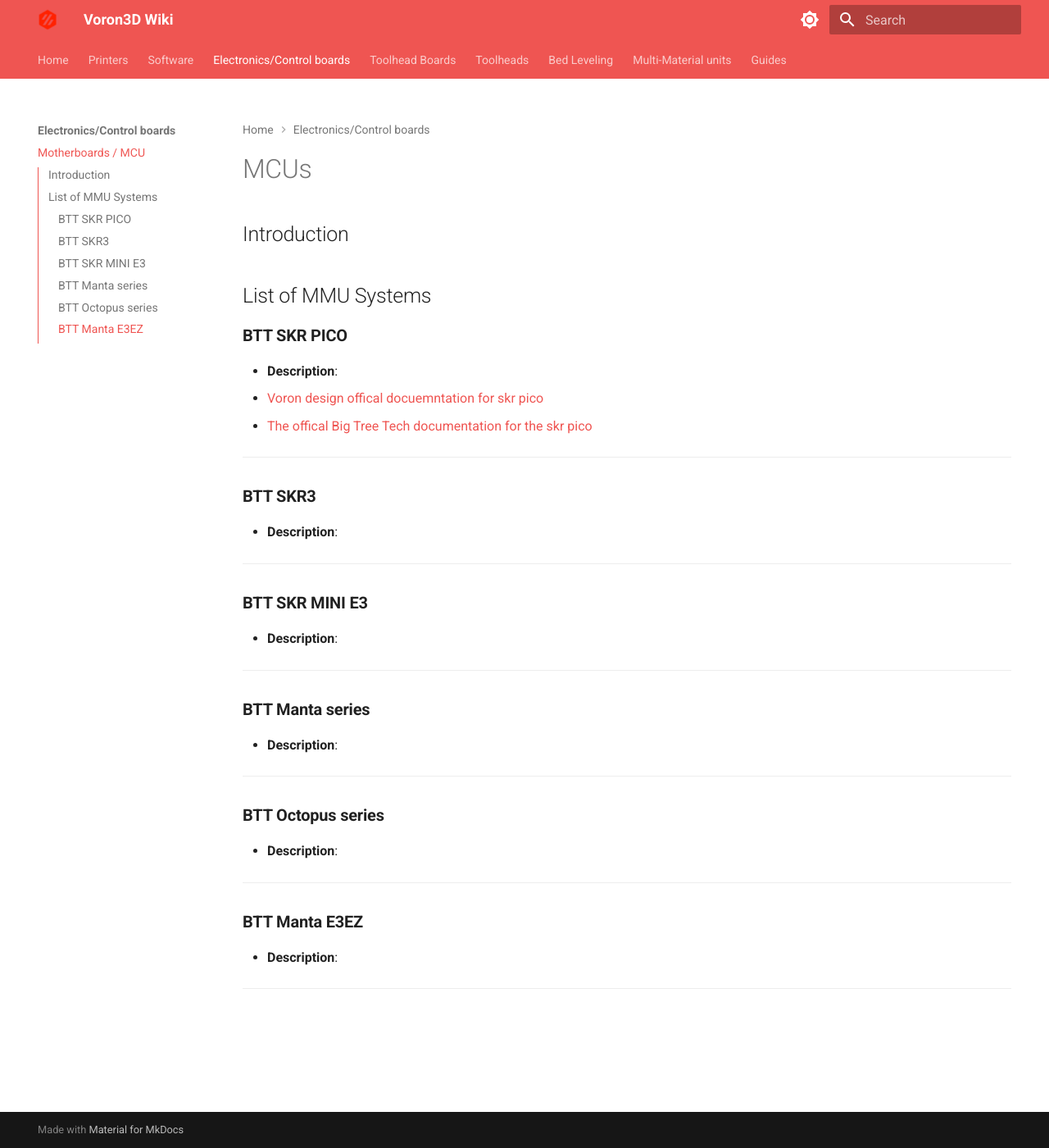
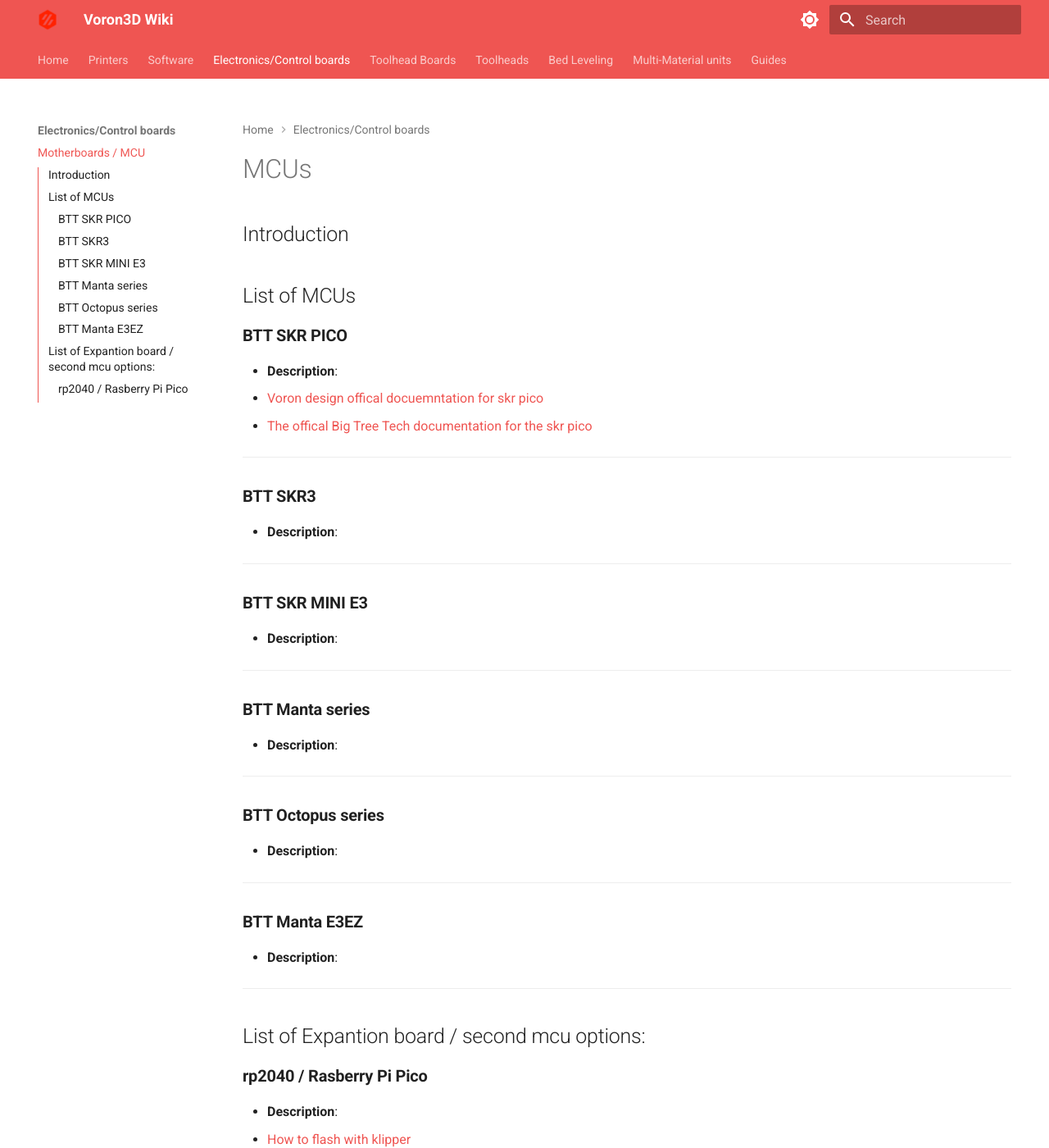
Before and after one commit to Voron3D-wiki/voron3d-wiki, an MkDocs documentation site: the page built from docs/electronics/mcu.md, in a window 1280 px wide and 1400 px high. Shown: the whole window at 82% size. Built offline with MkDocs 1.6.1 and Material for MkDocs 9.7.7, drawn with Linux system fonts in a browser that asks for light colours; plug-ins that fetch from the network failed and are left out.

Commit message:
addign information abou pi pico

```diff
--- a/docs/electronics/mcu.md
+++ b/docs/electronics/mcu.md
@@ -9,7 +9,7 @@
 ## Introduction
 
 
-## List of MMU Systems
+## List of MCUs
 
 ### **BTT SKR PICO**
 - **Description**:
@@ -37,6 +37,15 @@
 <!-- - [Learn More](./.md) -->
 ---
 
+## List of Expantion board / second mcu options:
+
+### **rp2040 / Rasberry Pi Pico**
+- **Description**:
+- [How to flash with klipper](rp2040.md)
+---
+
+
+
 <!-- Google AdSense Code -->
 <script async src="https://pagead2.googlesyndication.com/pagead/js/adsbygoogle.js?client=ca-pub-8999624978372317"
      crossorigin="anonymous"></script>
```
Also changed, not shown: docs/electronics/rp2040.md (added, +74 -0 lines).
